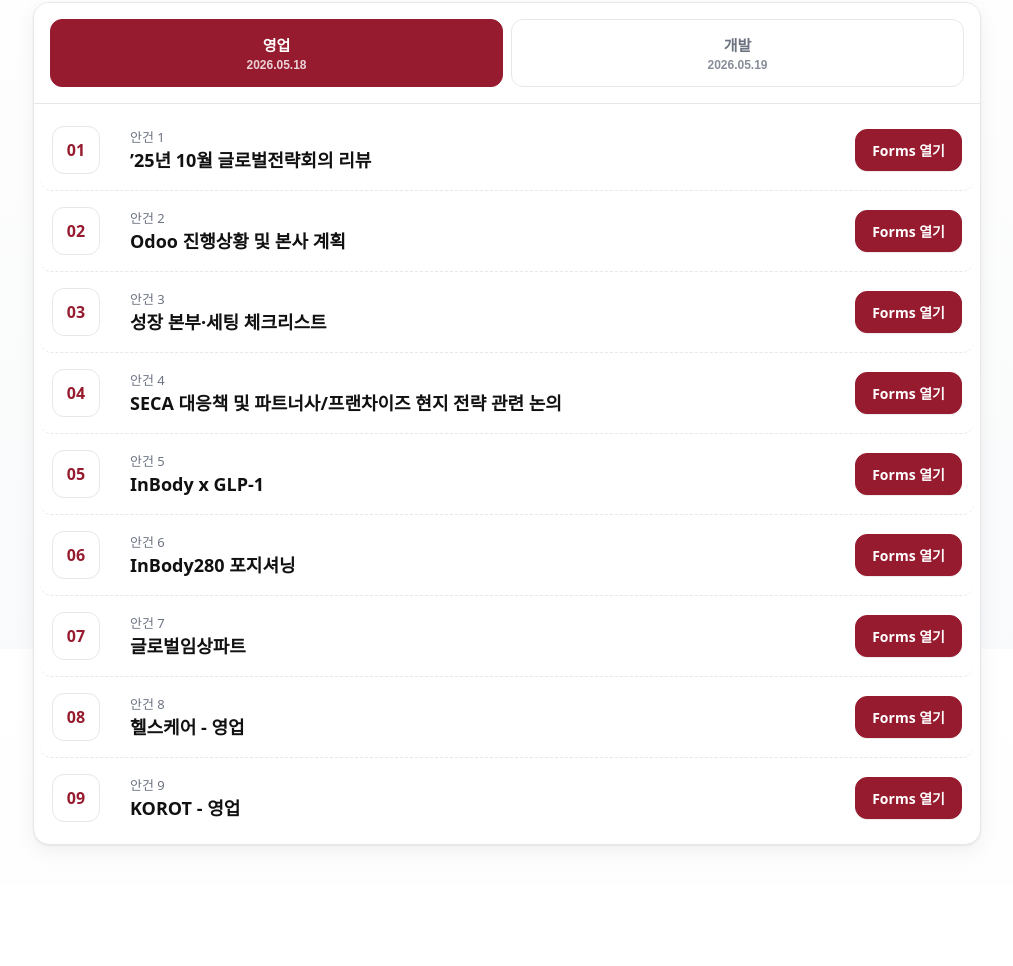
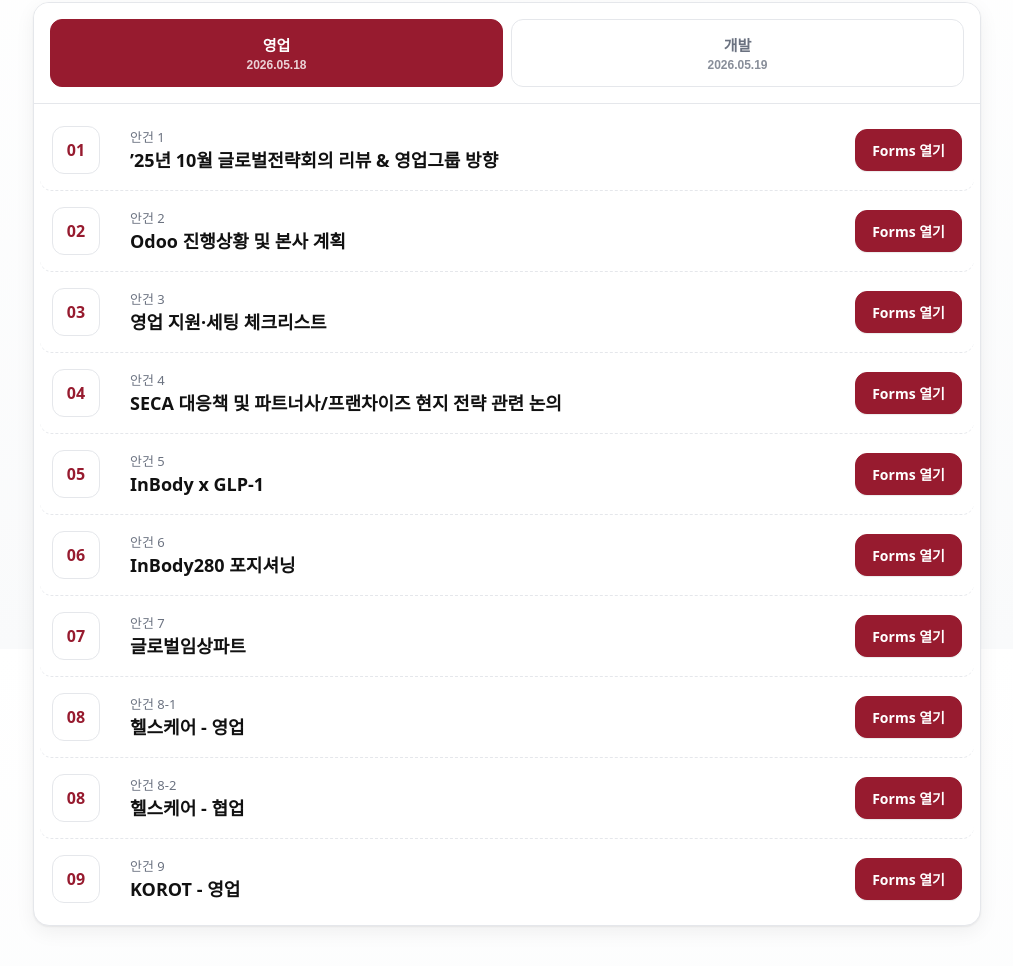
Before and after one commit to glorialiakim/2026_05_GSM_QA, a plain HTML site: page index.html in a window 1280 px wide. Shown: the part 151-1117 px from the top of the page, without its empty margins (133-1146 px from the left). Before the commit the page ends 1036 px from the top, so only its background shows below. Drawn offline with Linux system fonts and the light colour scheme; a web font is replaced by a local one.

Commit message:
Update index.html

```diff
--- a/index.html
+++ b/index.html
@@ -119,7 +119,7 @@
             <div class="badge">01</div>
             <div class="content">
               <div class="agenda">안건 1</div>
-              <h3 class="title">’25년 10월 글로벌전략회의 리뷰</h3>
+              <h3 class="title">’25년 10월 글로벌전략회의 리뷰 & 영업그룹 방향</h3>
             </div>
             <div class="actions">
               <a class="btn primary" href="https://forms.office.com/r/GKKTvnaTYS" target="_blank" rel="noopener">Forms 열기</a>
@@ -141,7 +141,7 @@
             <div class="badge">03</div>
             <div class="content">
               <div class="agenda">안건 3</div>
-              <h3 class="title">성장 본부·세팅 체크리스트</h3>
+              <h3 class="title">영업 지원·세팅 체크리스트</h3>
             </div>
             <div class="actions">
               <a class="btn primary" href="https://forms.office.com/r/Ss2wfnt86p" target="_blank" rel="noopener">Forms 열기</a>
@@ -195,11 +195,22 @@
           <article class="row">
             <div class="badge">08</div>
             <div class="content">
-              <div class="agenda">안건 8</div>
+              <div class="agenda">안건 8-1</div>
               <h3 class="title">헬스케어 - 영업</h3>
             </div>
             <div class="actions">
               <a class="btn primary" href="https://forms.office.com/r/AWMbBSABs7" target="_blank" rel="noopener">Forms 열기</a>
+            </div>
+          </article>
+
+          <article class="row">
+            <div class="badge">08</div>
+            <div class="content">
+              <div class="agenda">안건 8-2</div>
+              <h3 class="title">헬스케어 - 협업</h3>
+            </div>
+            <div class="actions">
+              <a class="btn primary" href="https://forms.office.com/r/Juix565PhR" target="_blank" rel="noopener">Forms 열기</a>
             </div>
           </article>
 
```
